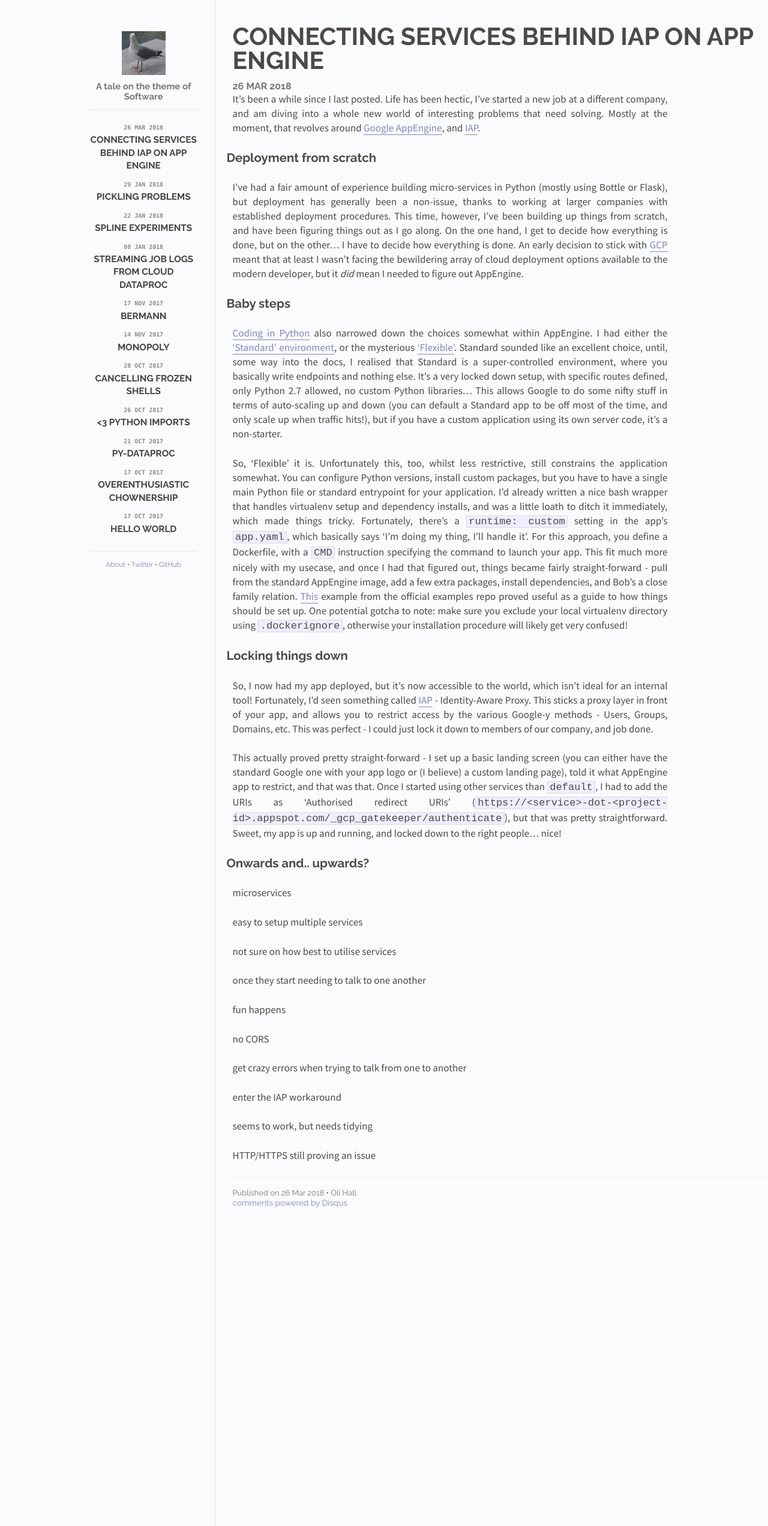
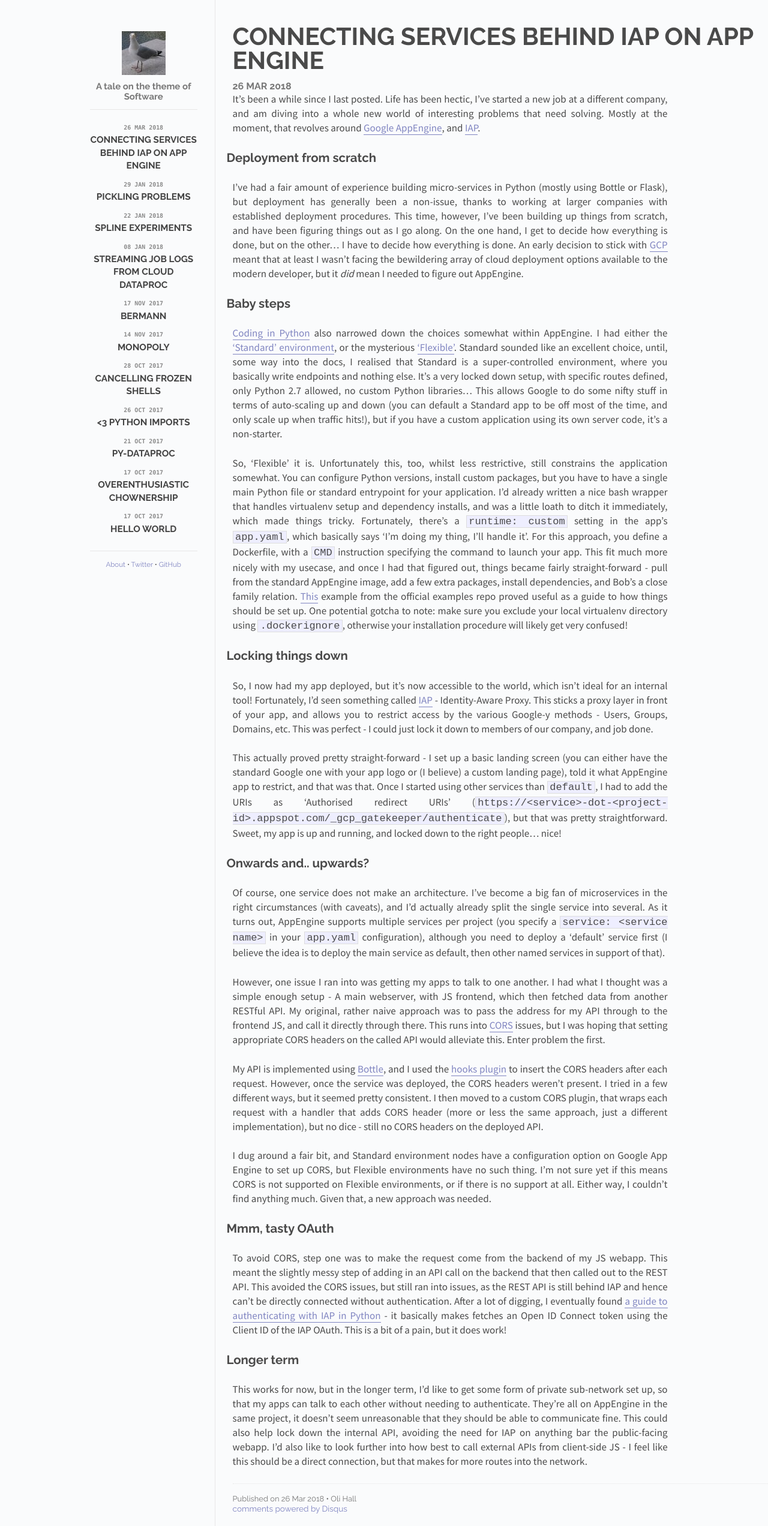
Before and after one commit to oli-hall/oli-hall.github.io, a Jekyll site: the page built from _posts/2018-03-26-IAP-On-AppEngine.md, in a window 1280 px wide. Shown: the whole page at 60% size. Built offline with Jekyll 4.4.1, drawn with Linux system fonts in a browser that asks for light colours; comment, search, counter and statistics services are not loaded.

Commit message:
Wrap up IAP/AppEngine post

```diff
--- a/_posts/2018-03-26-IAP-On-AppEngine.md
+++ b/_posts/2018-03-26-IAP-On-AppEngine.md
@@ -27,22 +27,18 @@ This actually proved pretty straight-forward - I set up a basic landing screen (
 
 ## Onwards and.. upwards?
 
-microservices
+Of course, one service does not make an architecture. I've become a big fan of microservices in the right circumstances (with caveats), and I'd actually already split the single service into several. As it turns out, AppEngine supports multiple services per project (you specify a `service: <service name>` in your `app.yaml` configuration), although you need to deploy a 'default' service first (I believe the idea is to deploy the main service as default, then other named services in support of that).
 
-easy to setup multiple services
+However, one issue I ran into was getting my apps to talk to one another. I had what I thought was a simple enough setup - A main webserver, with JS frontend, which then fetched data from another RESTful API. My original, rather naive approach was to pass the address for my API through to the frontend JS, and call it directly through there. This runs into [CORS](https://en.wikipedia.org/wiki/Cross-origin_resource_sharing) issues, but I was hoping that setting appropriate CORS headers on the called API would alleviate this. Enter problem the first.
 
-not sure on how best to utilise services
+My API is implemented using [Bottle](http://bottlepy.org/docs/dev/), and I used the [hooks plugin](bottlepy.org/docs/dev/recipes.html#using-the-hooks-plugin) to insert the CORS headers after each request. However, once the service was deployed, the CORS headers weren't present. I tried in a few different ways, but it seemed pretty consistent. I then moved to a custom CORS plugin, that wraps each request with a handler that adds CORS header (more or less the same approach, just a different implementation), but no dice - still no CORS headers on the deployed API.
 
-once they start needing to talk to one another
+I dug around a fair bit, and Standard environment nodes have a configuration option on Google App Engine to set up CORS, but Flexible environments have no such thing. I'm not sure yet if this means CORS is not supported on Flexible environments, or if there is no support at all. Either way, I couldn't find anything much. Given that, a new approach was needed.
 
-fun happens
+## Mmm, tasty OAuth
 
-no CORS
+To avoid CORS, step one was to make the request come from the backend of my JS webapp. This meant the slightly messy step of adding in an API call on the backend that then called out to the REST API. This avoided the CORS issues, but still ran into issues, as the REST API is still behind IAP and hence can't be directly connected without authentication. After a lot of digging, I eventually found [a guide to authenticating with IAP in Python](https://cloud.google.com/iap/docs/authentication-howto) - it basically makes fetches an Open ID Connect token using the Client ID of the IAP OAuth. This is a bit of a pain, but it does work!
 
-get crazy errors when trying to talk from one to another
+## Longer term
 
-enter the IAP workaround
-
-seems to work, but needs tidying
-
-HTTP/HTTPS still proving an issue
+This works for now, but in the longer term, I'd like to get some form of private sub-network set up, so that my apps can talk to each other without needing to authenticate. They're all on AppEngine in the same project, it doesn't seem unreasonable that they should be able to communicate fine. This could also help lock down the internal API, avoiding the need for IAP on anything bar the public-facing webapp. I'd also like to look further into how best to call external APIs from client-side JS - I feel like this should be a direct connection, but that makes for more routes into the network.
```
